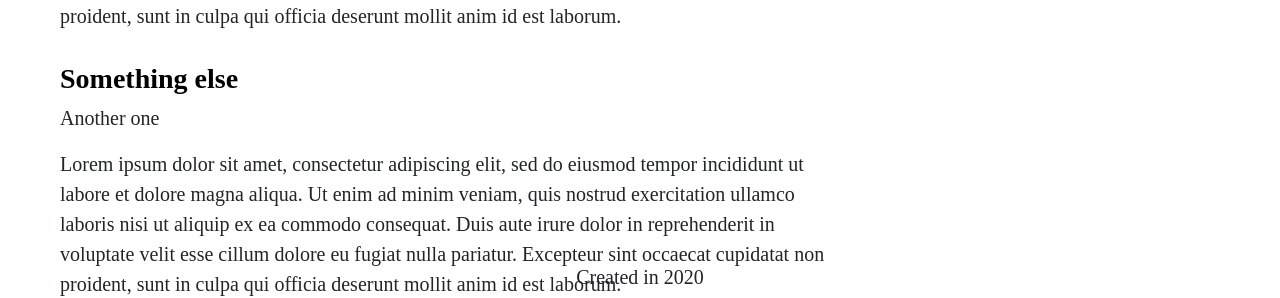
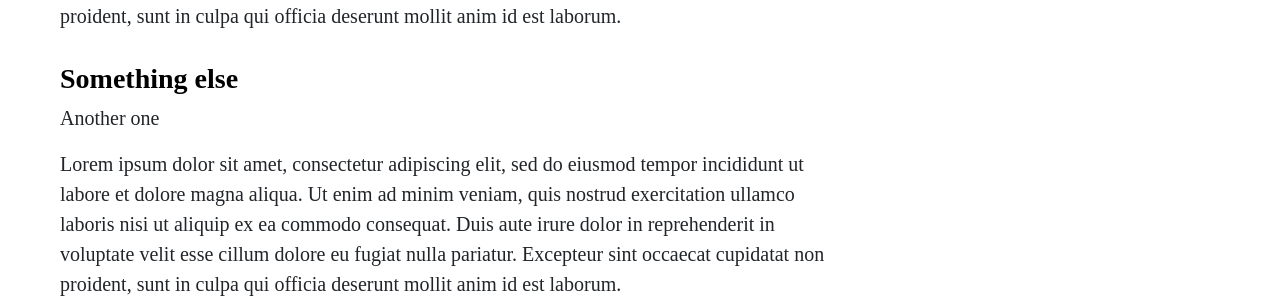
Before and after one commit to sebranly/sebranly.github.io, a React (Create React App) app: page / in a window 1280 px wide. Shown: the part 508-806 px from the top of the page. Built offline with nearby package versions, Linux system fonts and the light colour scheme; a web font is replaced by a local one.

Commit message:
feat: add one blck

```diff
--- a/src/App.tsx
+++ b/src/App.tsx
@@ -98,6 +98,23 @@
       );
     }
 
+    const renderFake = () => (
+      <div className="article">
+        <h3 className="h3-title">Something else</h3>
+        <p>Another one</p>
+        <p>
+          Lorem ipsum dolor sit amet, consectetur adipiscing elit, sed do
+          eiusmod tempor incididunt ut labore et dolore magna aliqua. Ut enim ad
+          minim veniam, quis nostrud exercitation ullamco laboris nisi ut
+          aliquip ex ea commodo consequat. Duis aute irure dolor in
+          reprehenderit in voluptate velit esse cillum dolore eu fugiat nulla
+          pariatur. Excepteur sint occaecat cupidatat non proident, sunt in
+          culpa qui officia deserunt mollit anim id est laborum.
+        </p>
+        <p>One paragraph</p>
+      </div>
+    );
+
     return (
       <div className="body">
         <div className="block-2">
@@ -117,20 +134,8 @@
               sunt in culpa qui officia deserunt mollit anim id est laborum.
             </p>
           </div>
-          <div className="article">
-            <h3 className="h3-title">Something else</h3>
-            <p>Another one</p>
-            <p>
-              Lorem ipsum dolor sit amet, consectetur adipiscing elit, sed do
-              eiusmod tempor incididunt ut labore et dolore magna aliqua. Ut
-              enim ad minim veniam, quis nostrud exercitation ullamco laboris
-              nisi ut aliquip ex ea commodo consequat. Duis aute irure dolor in
-              reprehenderit in voluptate velit esse cillum dolore eu fugiat
-              nulla pariatur. Excepteur sint occaecat cupidatat non proident,
-              sunt in culpa qui officia deserunt mollit anim id est laborum.
-            </p>
-            <p>One paragraph</p>
-          </div>
+          {renderFake()}
+          {renderFake()}
         </div>
         <div className="block-1">
           <div className="section">
@@ -204,7 +209,7 @@
         </Navbar>
 
         <div className="body">{renderBody()}</div>
-        <div className="footer">Created in 2020</div>
+        {/* <div className="footer">Created in 2020</div> */}
       </div>
     </HelmetProvider>
   );
```
